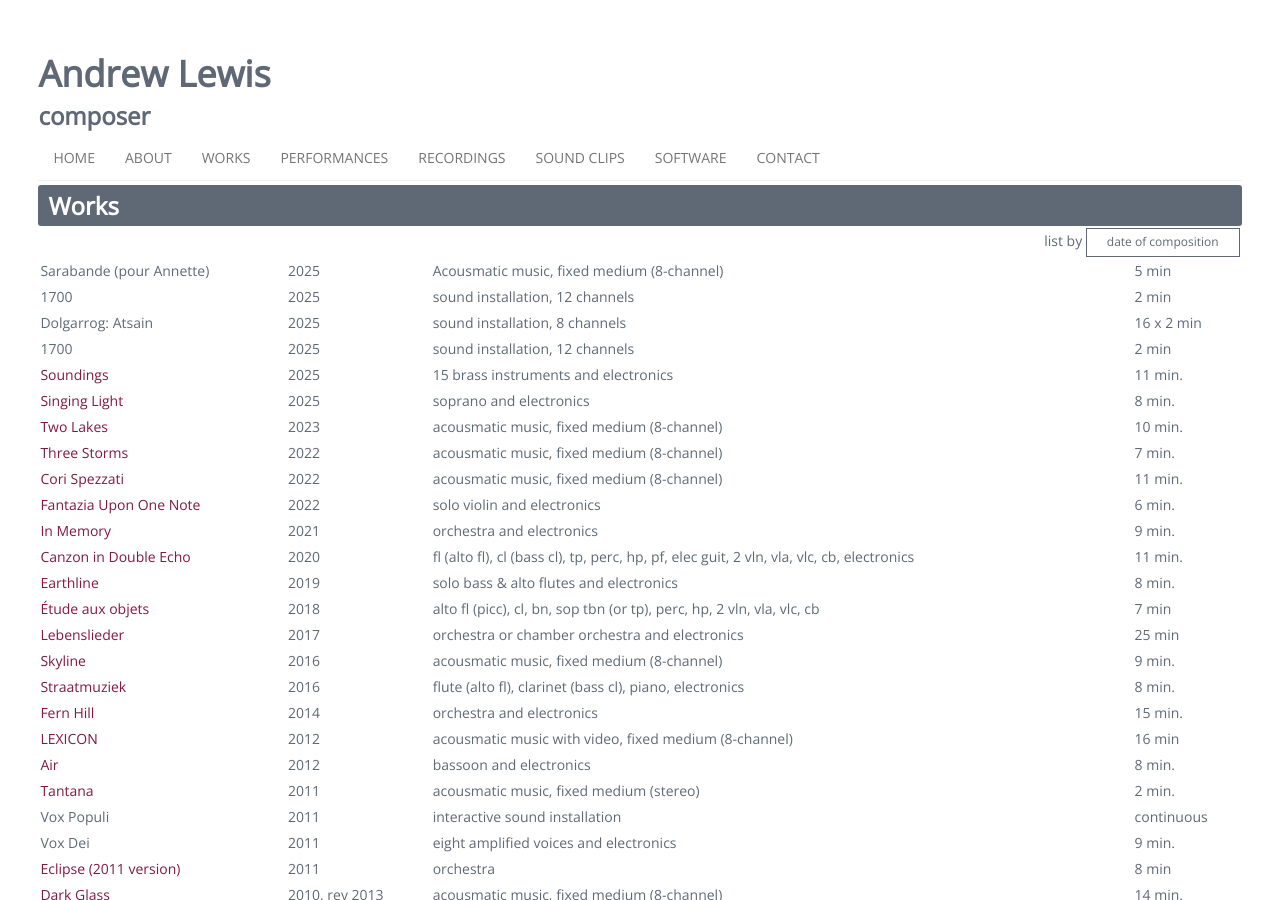
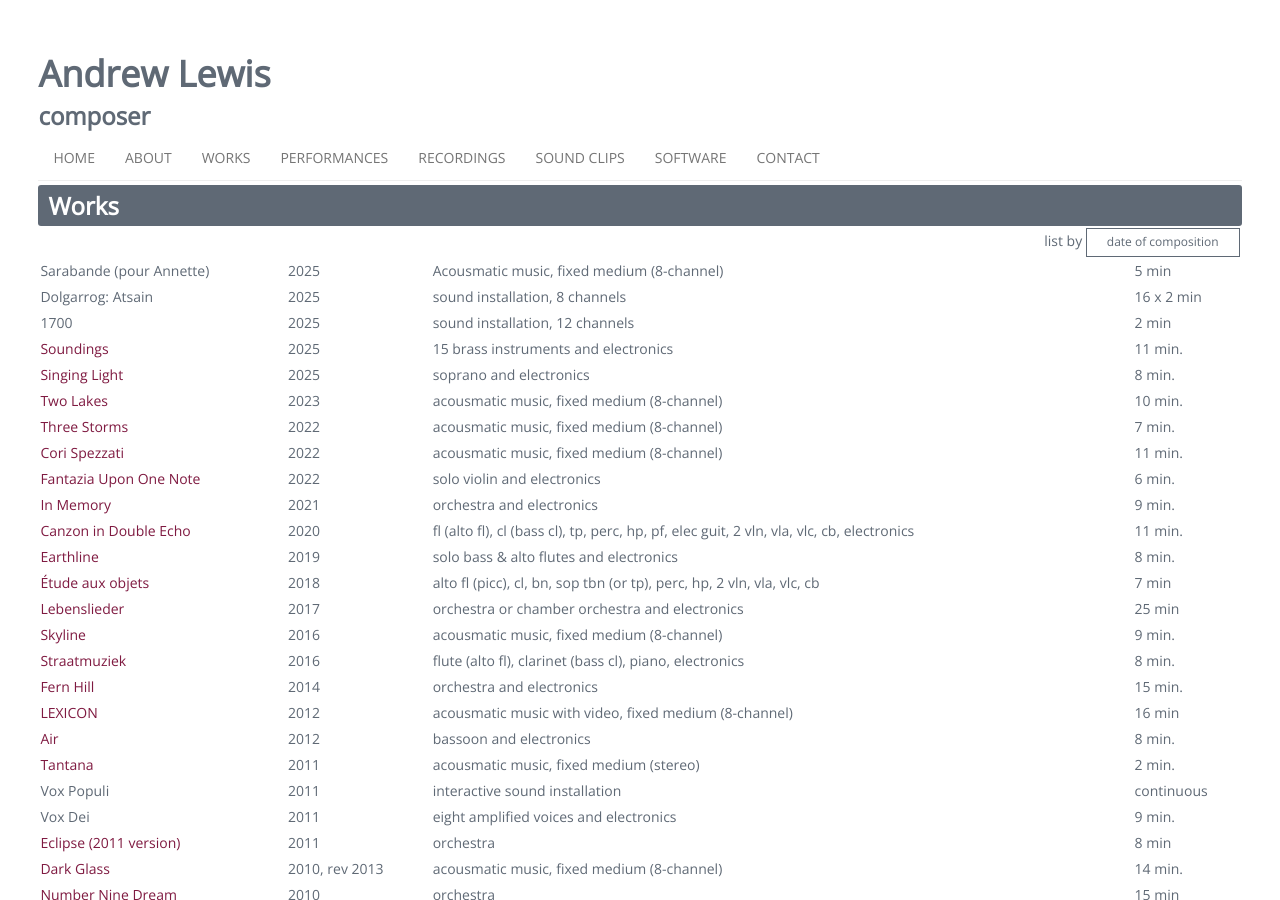
Before and after one commit to acousmatician/acousmatician.github.io, a Jekyll site: the page built from workschron.html, in a window 1280 px wide and 900 px high. Built offline with Jekyll 4.4.1, drawn with Linux system fonts in a browser that asks for light colours; nearby versions of some CDN libraries; library files that are not in the unit come from our copies.

Commit message:
Update workschron.html

```diff
--- a/workschron.html
+++ b/workschron.html
@@ -17,12 +17,6 @@ title: Andrew Lewis | Works
             <td>2025</td>
             <td>Acousmatic music, fixed medium (8-channel) </td>
             <td>5 min</td>
-          </tr>
-            <tr>
-            <td>1700</td>
-            <td>2025</td>
-            <td>sound installation, 12 channels</td>
-            <td>2 min</td>
           </tr>
              <tr>
             <td>Dolgarrog: Atsain</td>
```
